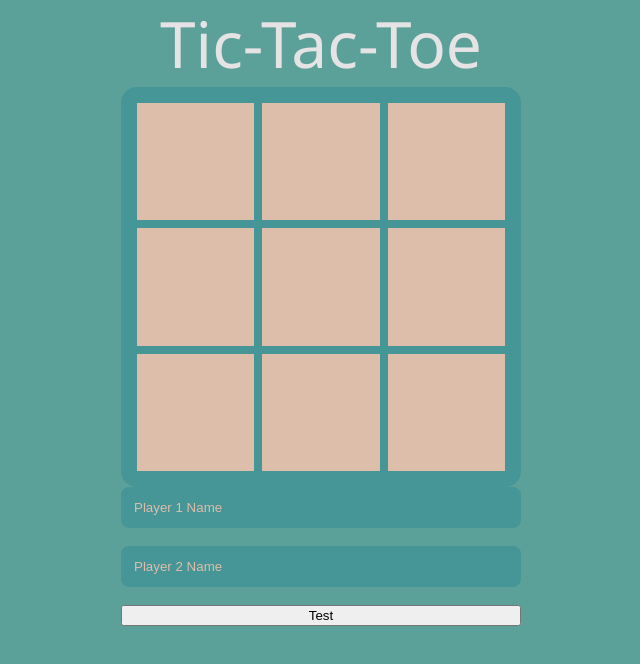
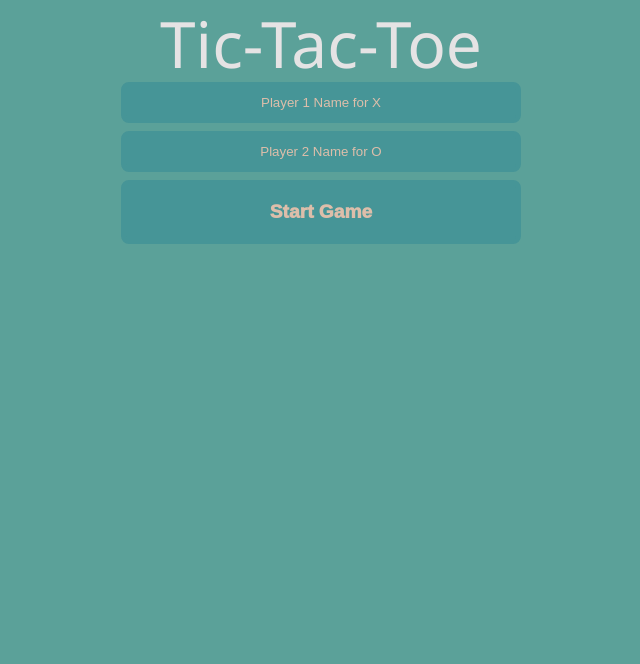
Before and after one commit to autumn034/odin-tic-tac-toe, a plain HTML site: page index.html in a window 1280 px wide. Shown: the whole page, without its empty margins (319-959 px from the left). Drawn offline with Linux system fonts and the light colour scheme.

Commit message:
Finish up most of player name input

```diff
--- a/index.html
+++ b/index.html
@@ -8,16 +8,17 @@
 </head>
 <body>
     <header>Tic-Tac-Toe</header>
-    <div class="board"></div>
+
+    <div id="player-creation">
+        <input type="text" id="player-one-name" name="player-one-name" placeholder="Player 1 Name for X"><br>
+        <input type="text" id="player-two-name" name="player-two-name" placeholder="Player 2 Name for O"><br>
+        <button id="start-btn">Start Game</button>
+    </div>
 
     <div id="message"></div>
     <div id="result-display"></div>
 
-    <div id="player-creation">
-        <input type="text" id="player1Name" name="player1Name" placeholder="Player 1 Name"><br>
-        <input type="text" placeholder="Player 2 Name"><br>
-        <button id="start-btn">Test</button>
-    </div>
+
     <script src="script.js"></script>
 </body>
 </html>
--- a/script.js
+++ b/script.js
@@ -27,8 +27,12 @@ const Game = (() => {
         });
     }
 
-    const start = () => {
-        players = [createPlayer("p1", "X"), createPlayer("p2", "O")];
+    const start = (playerOneName, playerTwoName) => {
+        let boardContainerHTML = document.createElement("div");
+        boardContainerHTML.className = "board";
+        document.body.appendChild(boardContainerHTML);
+
+        players = [createPlayer(playerOneName, "X"), createPlayer(playerTwoName, "O")];
         currentPlayerIndex = 0; // we assign the value here in case the game needs to restart.
         gameOver = false;
         board = ["", "", "", "", "", "", "", "", ""];
@@ -81,9 +85,27 @@ const Game = (() => {
 
 })();
 
+const startBtn = document.querySelector("#start-btn");
+startBtn.addEventListener("click", (e) => {
+    const playerOneName = (document.querySelector("#player-one-name")).value;
+    const playerTwoName = (document.querySelector("#player-two-name")).value;
+
+    // check if name is valid
+    if (playerOneName === "" || playerTwoName === "") {
+        alert("please enter a name");
+        return;
+    }
+
+    document.querySelector("#player-creation").remove();
+    Game.start(playerOneName, playerTwoName);
 
 
 
 
 
-Game.start();
+
+
+
+
+
+});
--- a/style.css
+++ b/style.css
@@ -40,15 +40,19 @@ header {
     display: flex;
     flex-direction: column;
     width: 100%;
-    margin: 0;
+    justify-content: flex-start;
 }
 
-#player-creation input[type="text"] {
+#player-creation input[type="text"], input[type="text"]:focus, button {
     border: 5px solid #469597;
     padding: 8px;
     background-color: #469597;
     border-radius: 8px;
     color: #DDBEAA;
+    outline: none;
+    margin-top: -5px;
+    margin-bottom: -5px;
+    text-align: center;
 }
 
 #player-creation input[type="text"]:focus {
@@ -58,6 +62,13 @@ header {
 
 #player-creation input[type="text"]::placeholder {
     color: #DDBEAA;
+}
+
+#player-creation button {
+    padding-top: 16px;
+    padding-bottom: 16px;
+    font-size: 1.2rem;
+    font-weight: 1000;
 }
 
 
```
